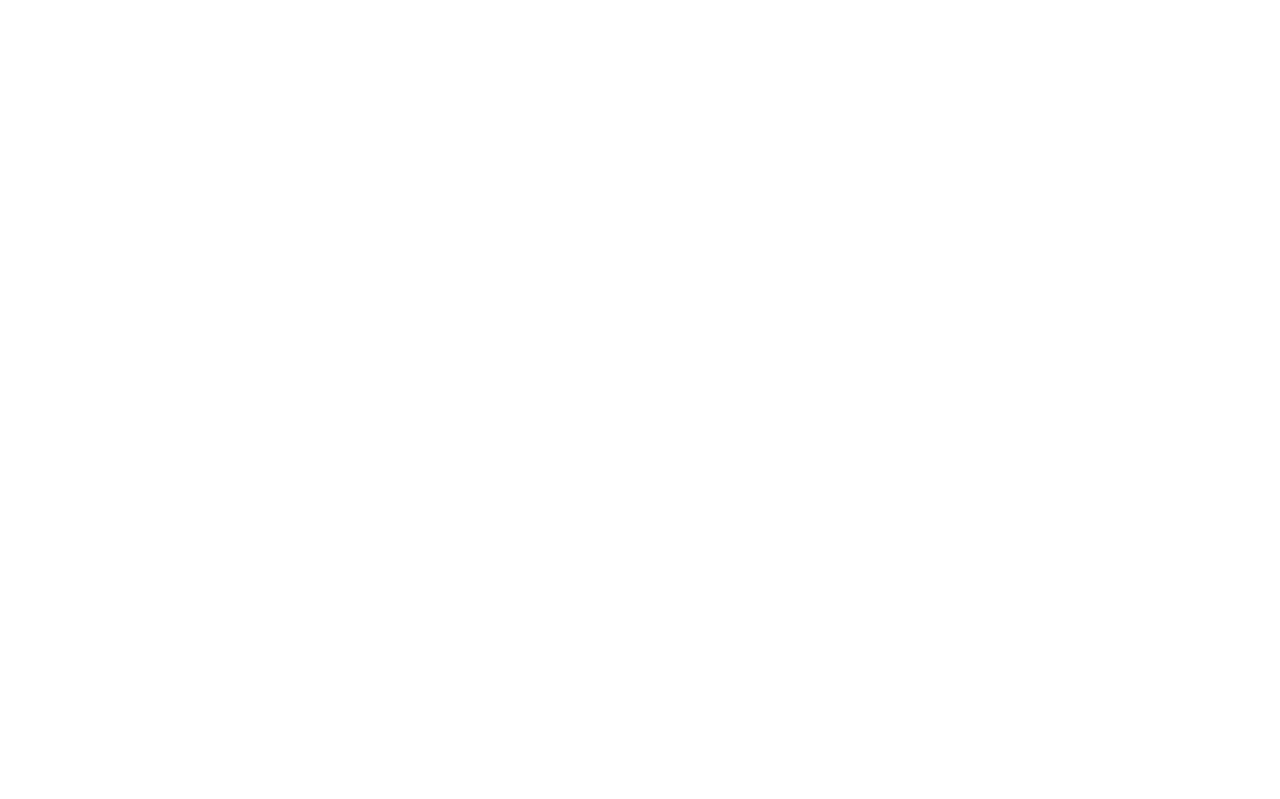
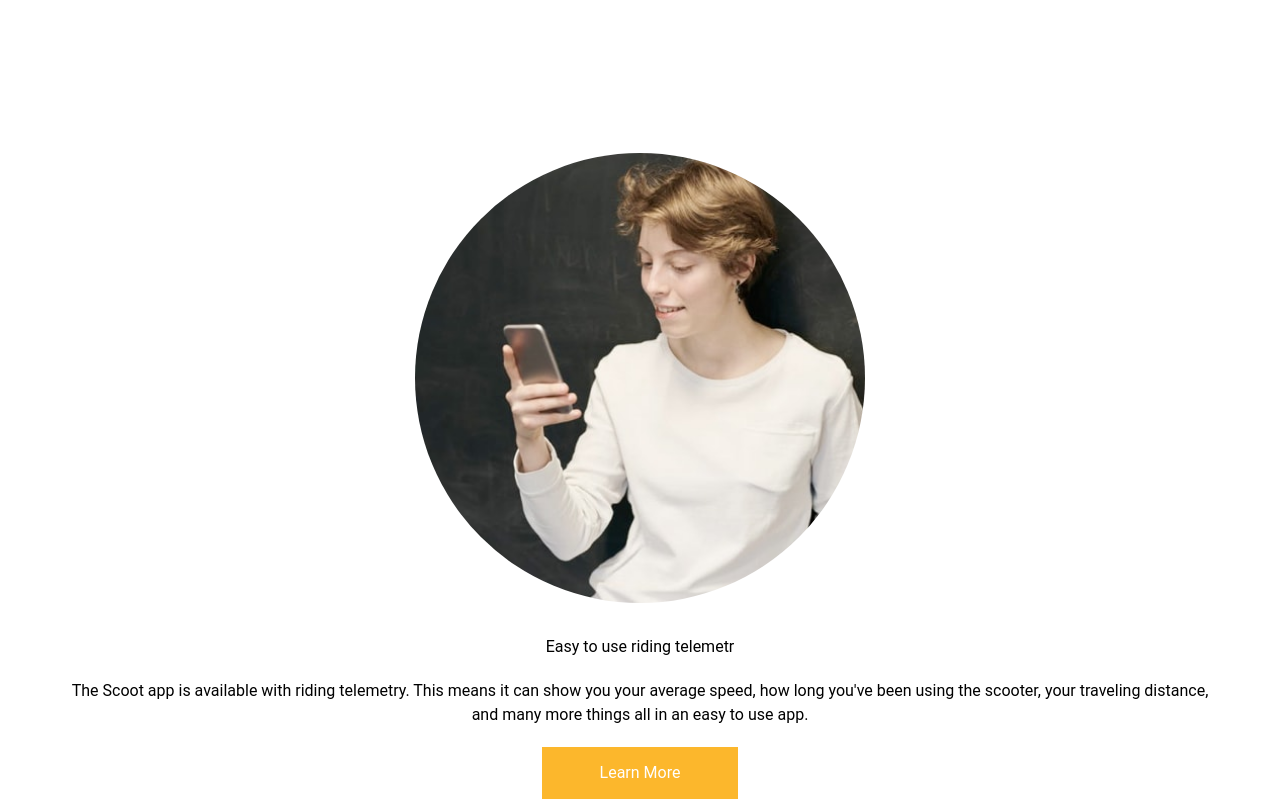
Before and after one commit to sphnikola/scoot, a React (Vite) app: page / in a window 1280 px wide. Shown: the part 1010-1809 px from the top of the page. Before the commit the page ends 1013 px from the top, so only its background shows below. Built offline with nearby package versions, Linux system fonts and the light colour scheme.

Commit message:
Make button into component and add telemetry section for sm screens

```diff
--- a/src/App.jsx
+++ b/src/App.jsx
@@ -3,6 +3,7 @@
 import { MainSection } from "./components/MainSection";
 import { NavbarSimple } from "./components/NavbarSimple";
 import { Steps } from "./components/Steps";
+import { Telemetry } from "./components/Telemetry";
 function App() {
   return (
     <>
@@ -31,6 +32,7 @@
       <Hero />
       <MainSection>
         <Steps />
+        <Telemetry />
       </MainSection>
     </>
   );
--- /dev/null
+++ b/src/components/Button.jsx
@@ -0,0 +1,9 @@
+export function Button({ text }) {
+  return (
+    <>
+      <button className="bg-button-bg px-14 py-3 border-2 border-solid border-button-bg text-white hover:text-yellow-500 hover:bg-transparent">
+        {text}
+      </button>
+    </>
+  );
+}
--- a/src/components/Hero.jsx
+++ b/src/components/Hero.jsx
@@ -1,3 +1,5 @@
+import { Button } from "./Button";
+
 export function Hero() {
   return (
     <>
@@ -12,9 +14,10 @@
               placed in convenient locations in each of our cities. Use our app
               to locate the nearest bike, unlock it with a tap, and you’re away!
             </p>
-            <button className="bg-button-bg px-14 py-3 border-2 border-solid border-button-bg text-white hover:text-yellow-500 hover:bg-transparent">
+            <Button text="Get Scootin" />
+            {/* <button className="bg-button-bg px-14 py-3 border-2 border-solid border-button-bg text-white hover:text-yellow-500 hover:bg-transparent">
               Get Scootin
-            </button>
+            </button> */}
           </div>
         </div>
       </section>
--- a/src/components/Steps.jsx
+++ b/src/components/Steps.jsx
@@ -5,7 +5,7 @@
 export function Steps() {
   return (
     <>
-      <section className="steps relative ">
+      <section className="steps relative mb-[150px]">
         <div className="px-[30px] pt-28 space-y-16 lg:flex lg:space-y-0 lg:gap-x-8 lg:px-[60px]">
           <div className="flex flex-col items-center text-center gap-y-4 md:flex-row md:text-left lg:flex-col lg:items-start">
             <img className=" w-[98px]" src={locate} />
--- /dev/null
+++ b/src/components/Telemetry.jsx
@@ -0,0 +1,27 @@
+import telemetry from "../assets/images/telemetry.jpg";
+import { Button } from "./Button";
+
+export function Telemetry() {
+  return (
+    <>
+      <section>
+        <div className="flex flex-col items-center text-center gap-y-8">
+          <img
+            className="rounded-full object-contain w-[450px]"
+            src={telemetry}
+          />
+          <div className="space-y-5">
+            <h4>Easy to use riding telemetr</h4>
+            <p className="px-[60px]">
+              The Scoot app is available with riding telemetry. This means it
+              can show you your average speed, how long you've been using the
+              scooter, your traveling distance, and many more things all in an
+              easy to use app.
+            </p>
+            <Button text="Learn More" />
+          </div>
+        </div>
+      </section>
+    </>
+  );
+}
```
